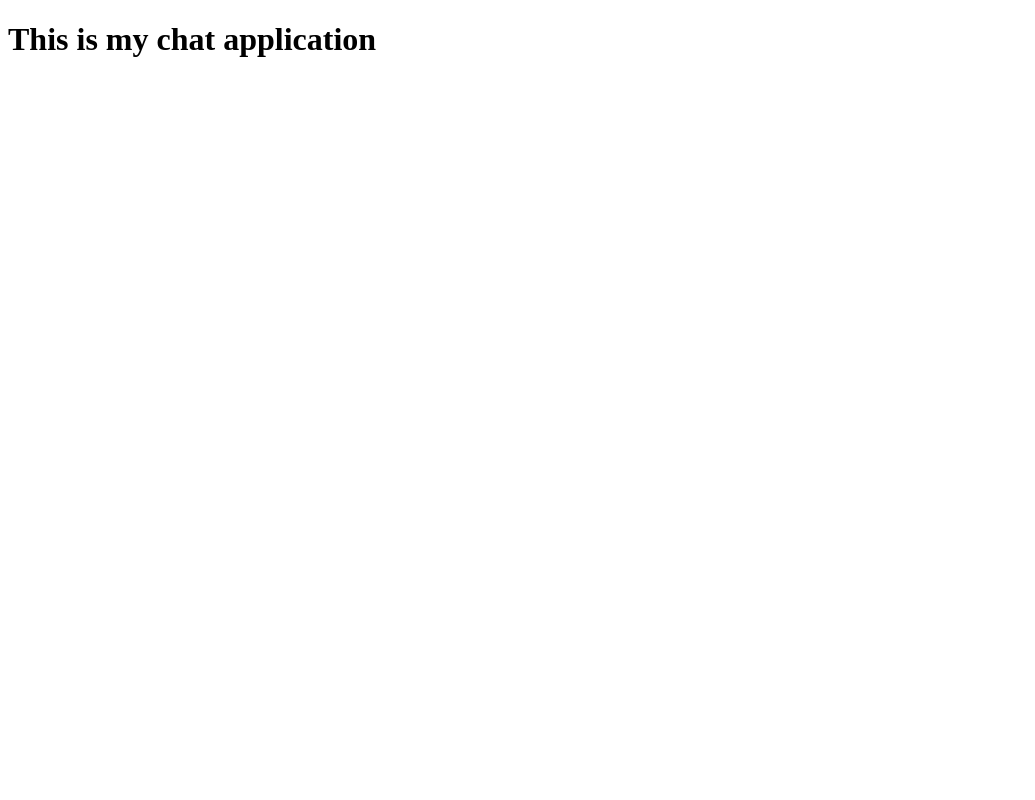
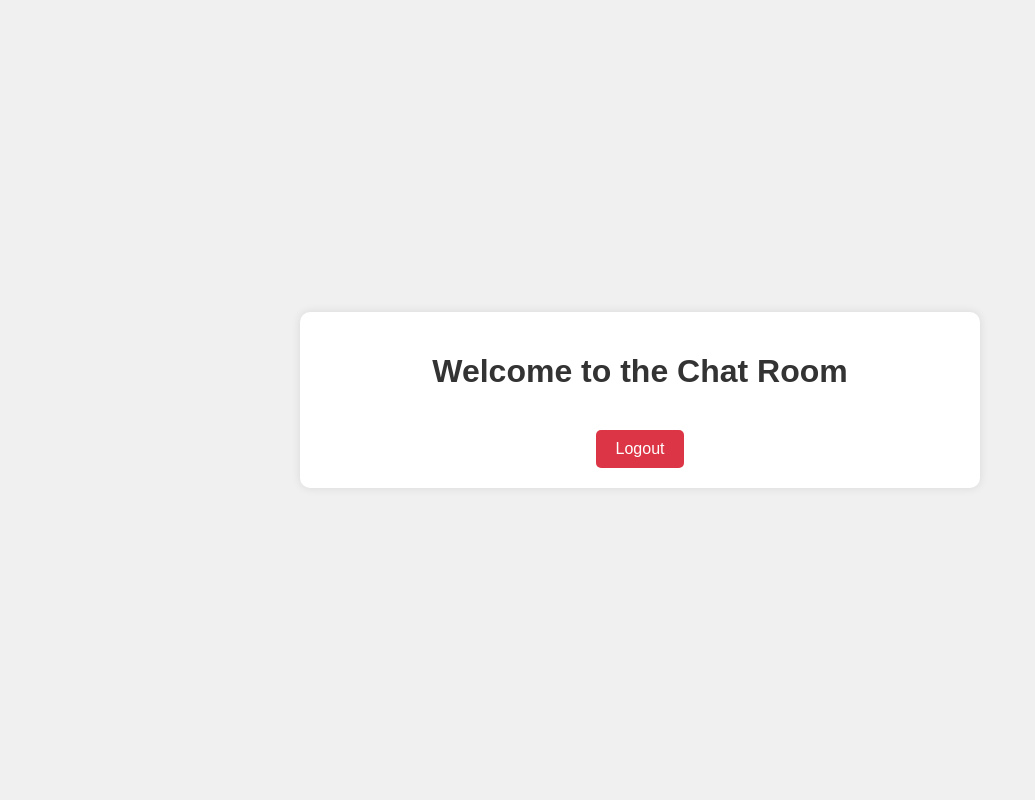
Before and after one commit to masthansaginala/ComputerSystemsSecurityAssignment, a Python web app: template templates/chat.html in a window 1280 px wide. Shown: the whole page, without its empty margins (0-1035 px from the left). Run offline with Jinja, Linux system fonts and the light colour scheme; the template is opened without the code that fills it, so the values that code supplies are empty.

Commit message:
added simple chat page and function

```diff
--- a/templates/chat.html
+++ b/templates/chat.html
@@ -3,9 +3,64 @@
 <head>
     <meta charset="UTF-8">
     <meta name="viewport" content="width=device-width, initial-scale=1.0">
-    <title>S-Chat</title>
+    <title>Chat</title>
+    <style>
+        body {
+            display: flex;
+            flex-direction: column;
+            justify-content: center;
+            align-items: center;
+            height: 100vh;
+            margin: 0;
+            font-family: Arial, sans-serif;
+            background-color: #f0f0f0;
+        }
+        .container {
+            background: white;
+            padding: 20px 40px;
+            border-radius: 10px;
+            box-shadow: 0 0 10px rgba(0, 0, 0, 0.1);
+            text-align: center;
+            width: 80%;
+            max-width: 600px;
+        }
+        h1 {
+            margin-bottom: 20px;
+            color: #333;
+        }
+        .logout-button {
+            margin-top: 20px;
+            padding: 10px 20px;
+            font-size: 16px;
+            color: white;
+            background-color: #dc3545;
+            border: none;
+            border-radius: 5px;
+            cursor: pointer;
+            transition: background-color 0.3s ease;
+        }
+        .logout-button:hover {
+            background-color: #c82333;
+        }
+        .message {
+            color: green;
+            margin-bottom: 15px;
+        }
+    </style>
 </head>
 <body>
-    <h1>This is my chat application</h1>
+    <div class="container">
+        {% with messages = get_flashed_messages(with_categories=true) %}
+            {% if messages %}
+                {% for category, message in messages %}
+                    <div class="message flash-{{ category }}">{{ message }}</div>
+                {% endfor %}
+            {% endif %}
+        {% endwith %}
+        <h1>Welcome to the Chat Room</h1>
+        <form action="{{ url_for('logout') }}" method="POST">
+            <button type="submit" class="logout-button">Logout</button>
+        </form>
+    </div>
 </body>
 </html>
```
Also changed, not shown: app.py (+7 -0 lines).
